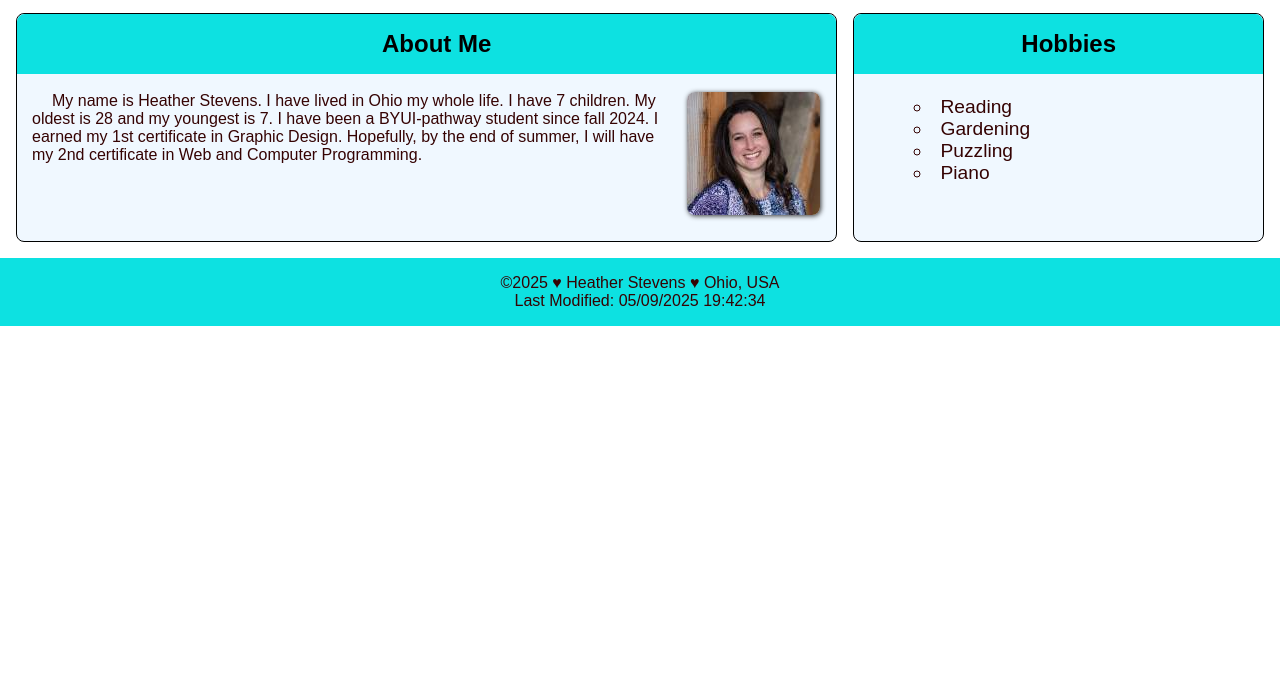
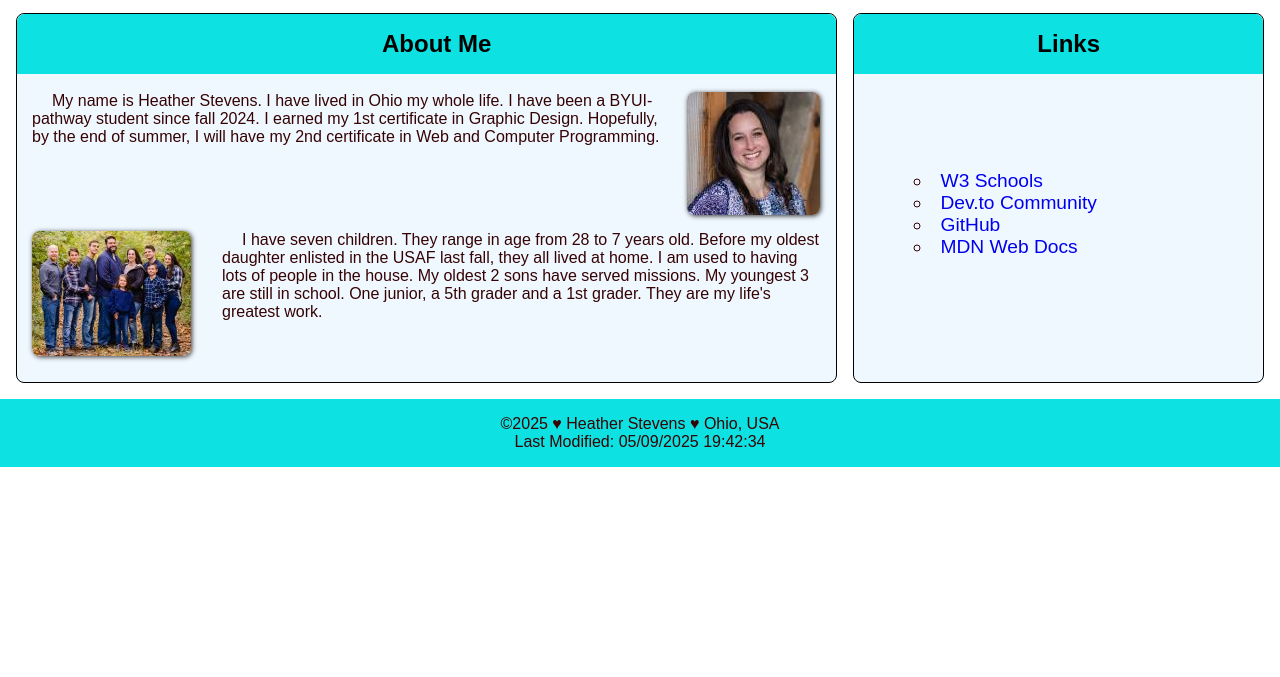
Before and after one commit to T33ny/wdd131, a plain HTML site: page index.html in a window 1280 px wide. Shown: the part 123-800 px from the top of the page. Drawn offline with Linux system fonts and the light colour scheme; a web font is replaced by a local one.

Commit message:
2nd_attempt - fixed audit errors

```diff
--- a/index.html
+++ b/index.html
@@ -5,8 +5,8 @@
     <meta charset="UTF-8">
     <meta name="viewport" content="width=device-width, initial-scale=1.0">
     <title>WDD 131 - Dynamic Web Fundamentals - Heather Stevens</title>
-    <meta name="author" content="Heather Stevens" />
-    <meta name="description" content="Home Page" />
+    <meta name="author" content="Heather Stevens">
+    <meta name="description" content="This is the WDD 131 Home Page for Heather Stevens">
     <link rel="stylesheet" href="styles/base.css">
     <link rel="preconnect" href="https://fonts.googleapis.com">
     <link rel="preconnect" href="https://fonts.gstatic.com" crossorigin>
@@ -17,7 +17,7 @@
 
 <body>
     <header>
-        <h1>WDD 131 : Heather Stevens</h1>
+        <h1>WDD 131 - Dynamic Web Fundamentals - Heather Stevens</h1>
         <nav>
             <ul class="navigation">
                 <li><a href="https://www.linkedin.com/" class="active">LinkedIn</a></li>
@@ -33,32 +33,43 @@
             <div class="aboutMe">
                 <h2>About Me</h2>
                 <br>
-                <div class="content">
+                <div class="content_top">
                     <p>My name is Heather Stevens. I have lived in Ohio my
-                    whole life. I have 7 children. My oldest is 28 and my
-                    youngest is 7. I have been a BYUI-pathway student since
+                    whole life. I have been a BYUI-pathway student since
                     fall 2024. I earned my 1st certificate in Graphic Design.
                     Hopefully, by the end of summer, I will have my 2nd certificate
                     in Web and Computer Programming.</p>
-                    <img src="images/me_3.jpg" alt="picture of me"/>
+                    <img src="images/me_3.jpg" alt="picture of me">
+                </div>
+                <div class="content_bottom">
+                    <img src="images/fam.jpg" alt="picture of my family">
+                    <p>I have seven children. They range in age from 28 to 7 years old.
+                        Before my oldest daughter enlisted in the USAF last fall,
+                        they all lived at home. I am used to having lots of people in the
+                        house. My oldest 2 sons have served missions. My youngest 3 are still
+                        in school. One junior, a 5th grader and a 1st grader. They are my
+                        life's greatest work.
+                    </p>
+
                 </div>
             </div>
         </section>
         <section class="card">
-            <div class="hobbies"></div>
-            <h2>Hobbies</h2>
+            <div class="links">
+            <h2>Links</h2>
             <ul>
-                <br>
-                <li>Reading</li>
-                <li>Gardening</li>
-                <li>Puzzling</li>
-                <li>Piano</li>
+                <div class="div1">
+                    <li><a href="https://www.w3schools.com/" class="active">W3 Schools</a></li>
+                    <li><a href="https://dev.to/" class="active">Dev.to Community</a></li>
+                    <li><a href="https://github.com/" class="active">GitHub</a></li>
+                    <li><a href="https://developer.mozilla.org/en-US/" class="active">MDN Web Docs</a></li>
+                </div>
             </ul>
             </div>
         </section>
     </main>
     <footer>
-        <p><span>&copy</span><span id="currentyear"></span> &#9829 Heather Stevens &#9829 Ohio, USA</p>
+        <p><span>&copy;</span><span id="currentyear"></span> &#9829; Heather Stevens &#9829; Ohio, USA</p>
         <p>Last Modified: <span id="lastModified"></span></p>
     </footer>
 </body>
--- a/styles/base.css
+++ b/styles/base.css
@@ -5,7 +5,6 @@
 
 body {
     font-family: "Sour Gummy", sans-serif;
-    font-optical-sizing: auto;
     font-style: normal;
     font-variation-settings:
         "wdth" 100;
@@ -72,7 +71,7 @@ main {
     text-indent: 20px;
     padding-bottom: 10px;;
 }
-.content {
+.content_top {
     display: grid;
     grid-template-columns: auto 1fr;
     gap: 15px;
@@ -80,8 +79,24 @@ main {
     font-weight: 400;
     color:rgb(53, 3, 3);
 }
-img {
+.content_top > img {
     float: right;
+    margin-bottom: 1rem;
+    margin-right: 1rem;
+    border-radius: 8px;
+    box-shadow: rgb(51, 51, 51) 1px  1px 5px;
+}
+.content_bottom {
+    display: grid;
+    grid-template-columns: auto 1fr ;
+    gap: 15px;
+    padding-left: 15px;
+    padding-right: 10px;
+    font-weight: 400;
+    color:rgb(53, 3, 3);
+}
+.content_bottom > img {
+    float: left;
     margin-bottom: 1rem;
     margin-right: 1rem;
     border-radius: 8px;
@@ -94,6 +109,19 @@ ul {
     font-size: larger;
     color:rgb(53, 3, 3);
 }
+ul a {
+    text-decoration: none;
+}
+ul a:hover {
+
+    font-weight: 700;
+    text-decoration: underline;
+    text-decoration-color: rgb(154, 9, 9);
+    color:rgb(154, 9, 9);
+}
+.div1 {
+    padding-top: 6rem;
+}
 footer {
     grid-column: 1/4;
     background-color: rgb(13, 225, 225);
```
Also changed, not shown: images/fam.jpg (added).
